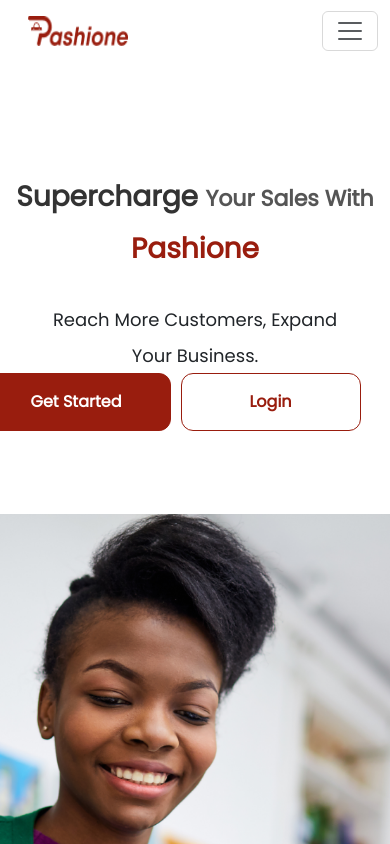
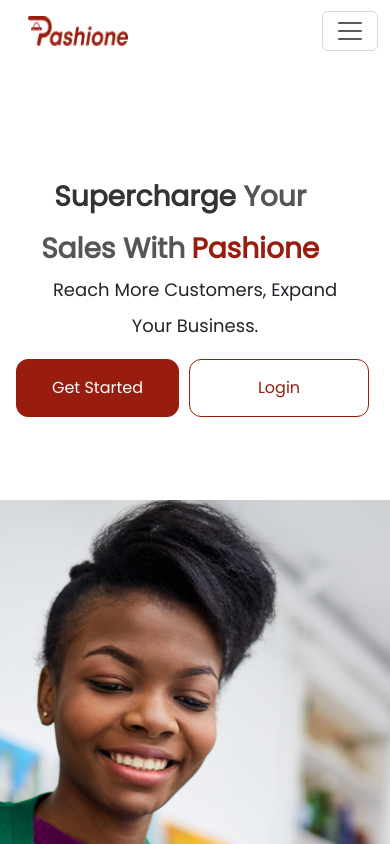
Before and after one commit to frankdev0/pashione, a Next.js app: page / in a window 390 px wide. Shown: the top 844 px of the page. Built offline with nearby package versions, Linux system fonts and the light colour scheme.

Commit message:
making it mobile responsive

```diff
--- a/src/components/nav.module.css
+++ b/src/components/nav.module.css
@@ -43,22 +43,22 @@
   }
 
 .loginbutton{
-    font-weight: 600;
+    font-weight: 500;
     /* font-family: poppins; */
     color: #991D0E;
     background-color: #ffffff;
     border-radius: 12px;
     border: 1px solid #991D0E;
-    Padding: 16px 48px 16px 48px;
+    Padding: 16px 35px 16px 35px;
     width: 180px;
 }
 .getstartedbutton{
-    font-weight: 600;
+    font-weight: 500;
     color: #ffffff;
     background-color: #991D0E;
     border-radius: 12px;
     border: 1px solid #991D0E;
-    Padding: 16px 48px 16px 48px;
+    Padding: 16px 35px 16px 35px;
 }
 
 .navbuttons{
@@ -68,15 +68,12 @@
 
 .herobuttons {
     display: flex;
-    justify-content: center;
     align-items: center;
     gap: 10px;
     margin-top: 1rem;
     width: 455px;
     height: 56px;
-    padding-right: 3rem;
-    text-align: center;
-    margin: auto;
+    padding-left: 70px;
   }
 
 
@@ -113,14 +110,13 @@ line-height: 69.84px;
 
 
 .sidetext {
-    max-width: 498px;
+    max-width: 550px;
     height: 140px;
-    margin: auto;
-    text-align: center;
+    padding-left: 70px;
   }
 
   .semitext {
-    font-size: 40px;
+    font-size: 48px;
     line-height: 1.2;
   }
 
@@ -132,6 +128,8 @@ line-height: 69.84px;
   @media (max-width: 768px) {
     .sidetext {
       max-width: 90%;
+      text-align: center;
+      height: 110px;
     }
 
     .primarytext {
@@ -149,8 +147,10 @@ line-height: 69.84px;
 
   @media (max-width: 576px) {
     .sidetext {
-      max-width: 90%;
-      font-size: 26px;
+      max-width: 80%;
+      font-size: 28px;
+      height: 110px;
+      text-align: center;
     }
 
     .primarytext {
@@ -158,7 +158,7 @@ line-height: 69.84px;
     }
 
     .semitext {
-      font-size: 22px;
+      font-size: 28px;
     }
 
     .secondary {
@@ -173,8 +173,7 @@ line-height: 69.84px;
     width: 455px;
     height: 72px;
     line-height: 36px;
-    margin: auto;
-    padding-left: 1rem;
+    padding-left: 70px;
     margin-bottom: 1rem;
   }
 
@@ -183,7 +182,7 @@ line-height: 69.84px;
        margin: auto;
       width: 100%;
       max-width: 400px;
-      font-size: 20px;
+      font-size: 26px;
       padding-left: 0rem;
       margin: auto;
       text-align: center;
@@ -250,6 +249,10 @@ line-height: 69.84px;
   @media (max-width: 948px) {
     .innerbox{
 width: 100%;
+padding: 1rem;
+    }
+    .challenges{
+      padding: 2rem;
     }
   }
   .innerboxheader{
@@ -283,15 +286,43 @@ width: 100%;
   .thirdsection{
     /* display: flex;
     justify-content: space-between; */
-    align-items: center;
+    align-items: center ;
     /* padding: 0 70px; */
-    margin-top: 143px;
+    margin-top: 2rem;
+  }
+  @media (max-width: 948px) {
+    .thirdsection{
+      margin-top: 143px;
+    }
   }
 
   .ecommercetexts{
     height: 324px;
     width: 90%;
     padding: 0px 0px 0px 50px;
+  }
+
+  .innerecommerce{
+    display: flex;
+    justify-content: center;
+    text-align: left;
+    font-weight: 600;
+    font-size: 36px;
+    line-height: 52.38px;
+    color: #991D0E;
+    margin: auto;
+    width: 100%;
+  }
+  .choosepashione{
+    display: flex;
+    justify-content: center;
+    text-align: center;
+    font-weight: 600;
+    font-size: 36px;
+    line-height: 52.38px;
+    color: #991D0E;
+    margin: auto;
+    width: 100%;
   }
 
   @media (max-width: 948px) {
@@ -309,16 +340,6 @@ width: 100%;
   }
 
 
-
-  .innerecommerce{
-    font-weight: 600;
-    font-size: 36px;
-    line-height: 52.38px;
-    color: #991D0E;
-    margin: auto;
-    width: 100%;
-  }
-
   .thirdparagraph{
    display: flex;
    justify-content: center;
@@ -326,7 +347,7 @@ width: 100%;
 
   .sectionfour{
     margin: auto;
-    margin-top: 7rem;
+    margin-top: 4rem;
     padding: 0 2rem;
   }
 
@@ -364,8 +385,12 @@ width: 100%;
 
   @media (max-width: 948px) {
     .comparism{
-        margin-top: 4rem;
+        margin-top: 2rem;
+        display: flex;
+        flex-direction: column;
+
     }
+
   }
 
   .item{
@@ -398,7 +423,7 @@ width: 100%;
     height: 81px;
     margin: auto;
     text-align: center;
-    margin-top: 5rem;
+    margin: 1rem 0;
   }
 
   .sellerimg{
@@ -410,13 +435,12 @@ width: 100%;
 
   .seller{
     border-radius: 40px;
-    width: 1304px;
-    height: 834px;
     object-fit: contain;
   }
 
   @media (max-width: 767.98px) {
     .seller{
+      width: 100%;
         display: flex;
         align-items: center;
       height: 100%;
@@ -479,6 +503,12 @@ width: 100%;
     padding: 4rem;
   }
 
+  @media (max-width: 767.98px) {
+    .footer{
+      padding: 0;
+    }
+  }
+
   .reserved{
     display: flex;
     align-self: flex-end;
@@ -523,17 +553,21 @@ width: 100%;
   }
 
   @media (max-width: 768px) {
-    /* .container {
-      padding: 0px 1rem;
-    } */
+    .container {
+      height: 300px;
+    width: 100%;
+    }
 
     .slide {
       width: 100%; /* Adjusted to be full width on smaller screens */
+      height: 270px;
       margin-right: 0; /* Removed margin-right to remove space between slides on smaller screens */
     }
   }
 
   .testimonialbtn{
+    position: relative;
+    top: -34;
     display: flex;
     justify-content: flex-end;
     padding-right: 3rem;
@@ -603,9 +637,17 @@ width: 100%;
 .faqcontainer {
   display: flex;
   justify-content: center;
+  align-items: center;
   flex-wrap: wrap;
   gap: 2rem; /* Add desired margin between each FAQ item */
   margin-bottom: 4rem;
+
+}
+@media (max-width: 968px) {
+  .faqcontainer {
+    padding: 0 20px;
+    margin-top: 3rem;
+  }
 }
 
 .faq {
@@ -696,3 +738,9 @@ width: 100%;
   color: #FFFFFF;
   margin-bottom: 2rem;
 }
+
+@media (max-width: 767px) {
+  .bannertexts{
+    padding:0rem 2.5rem;
+  }
+}
--- a/src/pages/index.tsx
+++ b/src/pages/index.tsx
@@ -132,7 +132,7 @@ const Home = () => {
             <div><button className={styles.getstartedbutton}>Get Started</button></div>
           <div><button className={styles.loginbutton}>Login</button></div>
 
-        </div>
+            </div>
             </div>
             </div>
           </div>
@@ -187,7 +187,7 @@ const Home = () => {
       <main>
         <div className={`row ${styles.sectionfour}`}>
           <div className={`${styles.fourheader} my-md-4 `}>
-          <h3 className={styles.innerecommerce}>Why Choose Pashione for Your Business?</h3>
+          <h3 className={styles.choosepashione}>Why Choose Pashione for Your Business?</h3>
           </div>
 
           <div className='col-12 my-md-5'>
@@ -226,7 +226,7 @@ const Home = () => {
         <div>
           <div className={`${styles.fiveheader} row mx-auto`}>
             <div className='col-12 mx-auto'>
-            <h3 className={styles.innerecommerce}>Trusted by Successful Sellers.</h3>
+            <h3 className={styles.choosepashione}>Trusted by Successful Sellers.</h3>
             <div className='mx-auto d-flex justify-content-center'>
             <p className={styles.description}>Join a community of thriving sellers who have achieved remarkable growth and success on our platform. Benefit from our trusted reputation and industry expertise.</p>
             </div>
@@ -240,8 +240,8 @@ const Home = () => {
       </main>
       <main>
         <div>
-          <div className={` ${styles.fiveheader} mb-5`}>
-          <h3 className={styles.innerecommerce}>Hear from Our Successful Sellers</h3>
+          <div className={` ${styles.fiveheaer} mt-5 mb-3`}>
+          <h3 className={styles.choosepashione}>Hear from Our Successful Sellers</h3>
           </div>
 
        <div className={styles.container}>
@@ -288,9 +288,9 @@ const Home = () => {
       </main>
       {/* FREQUENTLY ASKED QUESTIONS */}
       <main>
-      <div className={`${styles.fiveheader} row mb-4`}>
+      <div className={` row mb-4`}>
         <div>
-        <h3 className={`${styles.innerecommerce} col-12`}>Frequently Asked Questions</h3>
+        <h3 className={`${styles.choosepashione} col-12`}>Frequently Asked Questions</h3>
         </div>
 
           </div>
@@ -331,7 +331,7 @@ const Home = () => {
           </div>
         </div>
       </main> */}
-     <main className='px-3'>
+     <main className='px-4 mb-5'>
   <div className={`${styles.bannercontainer} row`}>
     <div className="col-md-6 col-12 d-flex align-items-center justify-content-center">
       <div className={`${styles.bannerr} text-center text-md-start px-4 py-4`}>
@@ -341,7 +341,7 @@ const Home = () => {
         <div className={styles.bannertexts}>
           <p>Join Pashione and take your business to new heights. Embrace the opportunities, tap into our resources, and become a part of our vibrant community of successful sellers.</p>
         </div>
-        <button className={`${styles.bannerbutton} btn btn-primary btn-lg mt-1`}>Get Started</button>
+        <button className={`${styles.bannerbutton}  btn-lg mt-1`}>Get Started</button>
       </div>
     </div>
     <div className="col-md-6 col-12 d-flex align-items-center justify-content-center">
```
Also changed, not shown: src/styles/globals.css (line endings or trailing spaces).
